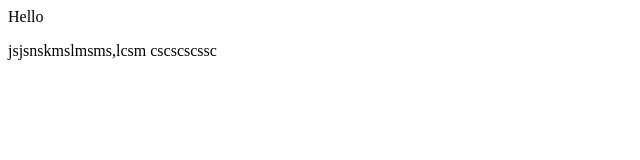
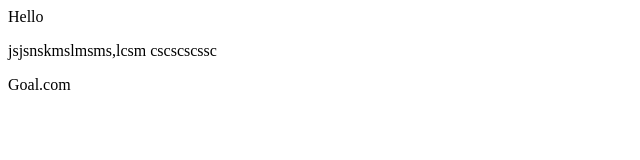
Before and after one commit to josephsarz/hello-world, a plain HTML site: page index.html in a window 1280 px wide. Shown: the full height of the page, 0-640 px from the left. Drawn offline with Linux system fonts and the light colour scheme.

Commit message:
I added goal.com to the index file

```diff
--- a/index.html
+++ b/index.html
@@ -1,2 +1,5 @@
 <p>Hello </p>
 <p>jsjsnskmslmsms,lcsm cscscscssc</p>
+
+
+<p>Goal.com</p>
```
